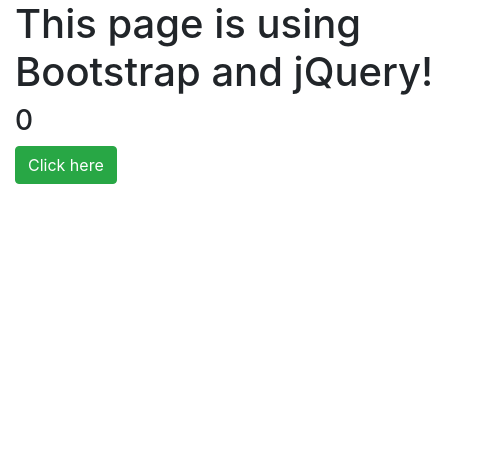
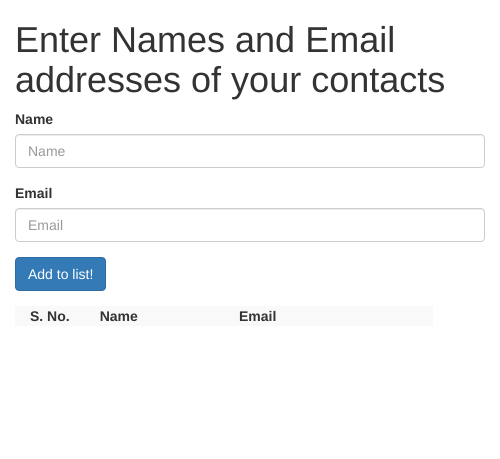
Before and after one commit to pratik0509/electron-test-project, an Electron app: page index.html in a window 500 px wide. Drawn offline with nearby package versions, Linux system fonts and the light colour scheme; no server answers.

Commit message:
Third commit

```diff
--- a/index.html
+++ b/index.html
@@ -2,14 +2,36 @@
 <html>
    <head>
       <meta charset="UTF-8">
-      <title>Hello World!</title>
+      <title>File System</title>
       <link rel="stylesheet" href="./bower_components/bootstrap/dist/css/bootstrap.min.css" />
+      <style type="text/css">
+         #contact-list{
+            height: 150px;
+            overflow-y: auto;
+         }
+      </style>
    </head>
    <body>
       <div class="container">
-         <h1>This page is using Bootstrap and jQuery!</h1>
-         <h3 id="click-counter"></h3>
-         <button class="btn btn-success" id="countbtn">Click here</button>
+         <h1>Enter Names and Email addresses of your contacts</h1>
+         <div class="form-group">
+            <label for="Name">Name</label><input type="text" name="Name" value="" id="Name" placeholder="Name" class="form-control" required>
+         </div>
+         <div class="form-group">
+            <label for="Email">Email</label><input type="email" name="Email" value="" id="Email" placeholder="Email" class="form-control" required>
+         </div>
+         <div class="form-group">
+            <button class="btn btn-primary" id="add-to-list">Add to list!</button>
+         </div>
+         <div id="contact-list">
+            <table class="table-striped" id="contact-table">
+               <tr>
+                  <th class="col-xs-2">S. No.</th>
+                  <th class="col-xs-4">Name</th>
+                  <th class="col-xs-6">Email</th>
+               </tr>
+            </table>
+         </div>
          <script src="./view.js" ></script>
       </div>
    </body>
--- a/view.js
+++ b/view.js
@@ -1,7 +1,41 @@
-let $ = require('jquery')  // jQuery now loaded and assigned to $
-let count = 0
-$('#click-counter').text(count.toString())
-$('#countbtn').on('click', () => {
-   count ++
-   $('#click-counter').text(count)
+let $ = require('jquery')
+let fs = require('fs')
+let filename = 'contacts'
+let sno = 0
+
+$('#add-to-list').on('click', () => {
+   let name = $('#Name').val()
+   let email = $('#Email').val()
+
+   fs.appendFile('contacts', name + ',' + email + '\n')
+
+   addEntry(name, email)
 })
+
+function addEntry(name, email) {
+   if(name && email){
+      sno++
+      let updateString = '<tr><td>'+ sno + '</td><td>'+ name +'</td><td>' + email +'</td></tr>'
+      $('#contact-table').append(updateString)
+   }
+}
+
+function loadAndDisplayContacts(){
+   //Check if file exists
+   if(fs.existsSync(filename)){
+      let data = fs.readFileSync(filename, 'utf8').split('\n')
+      data.forEach((contact, index) => {
+         let [ name, email ] = contact.split(',')
+         addEntry(name, email)
+      })
+   }
+   else {
+      console.log("File Doesn\'t Exist. Creating new file.")
+      fs.writeFile(filename, '', (err) => {
+         if(err)
+            console.log(err)
+      })
+   }
+}
+
+loadAndDisplayContacts()
```
Also changed, not shown: README.md (added), 1 other file.
